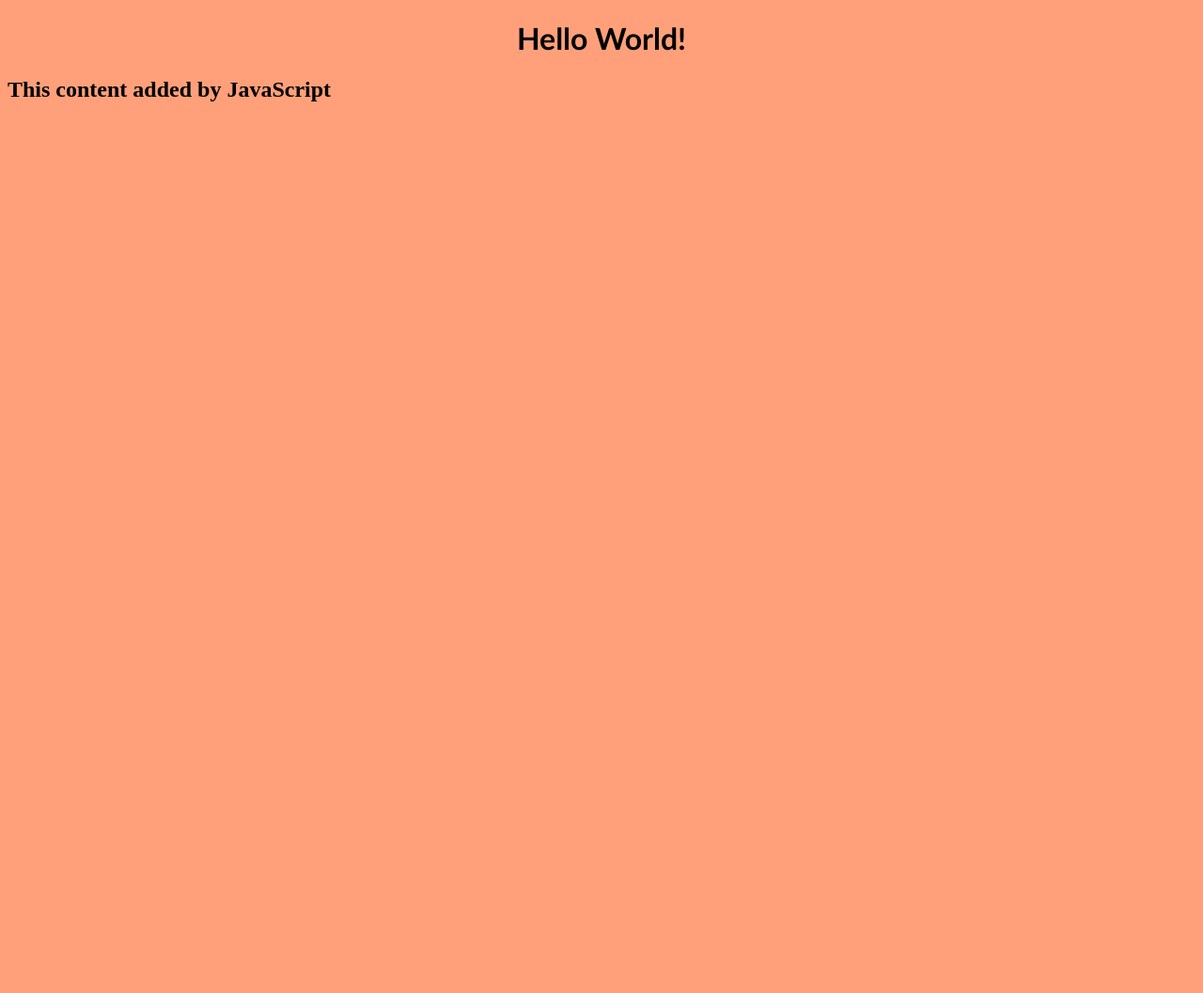
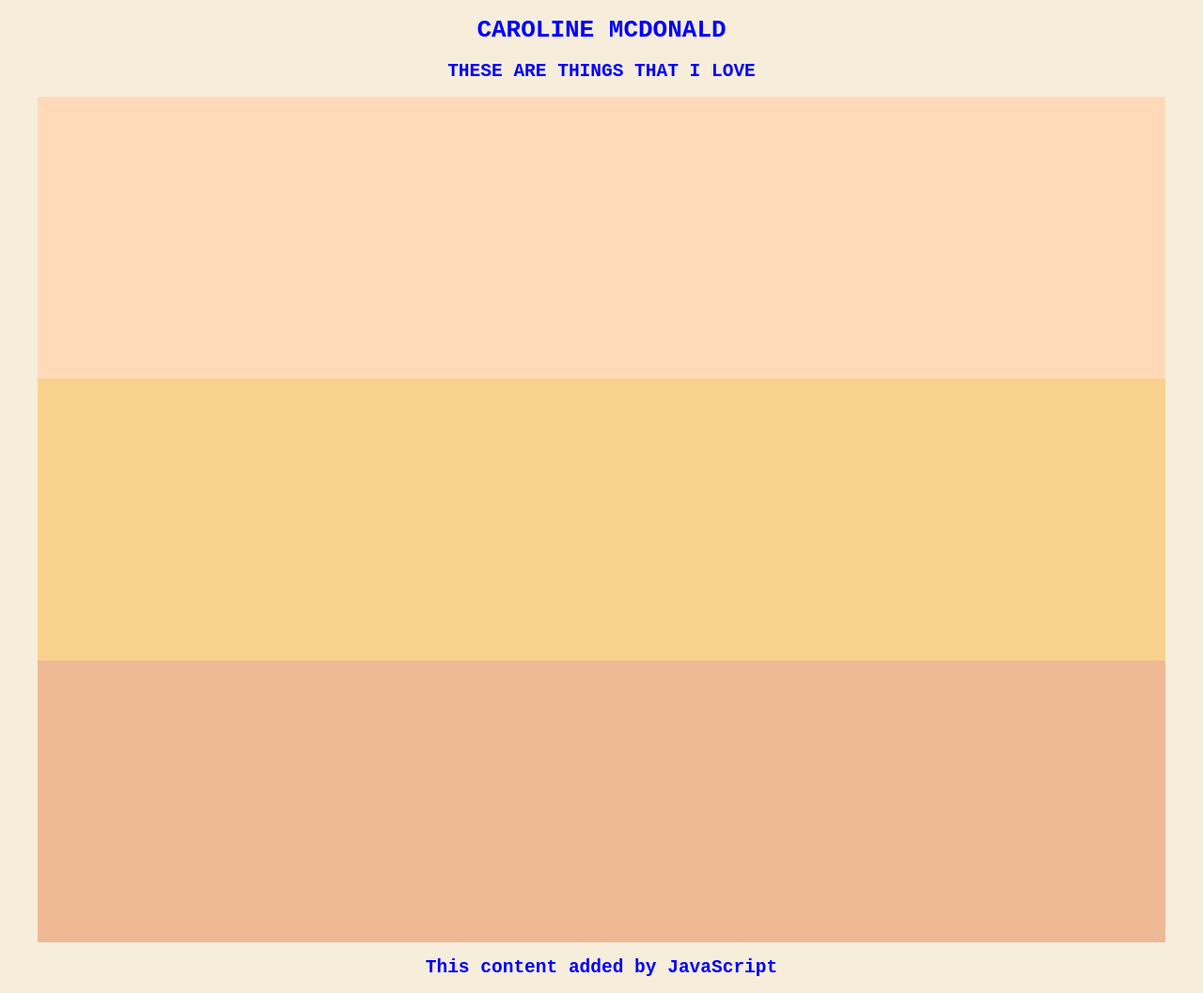
Before and after one commit to carolmcdon/my-personal-website, a plain HTML site: page index.html in a window 1280 px wide. Shown: the whole page at 94% size. Before the commit the page ends 800 px from the top, so only its background shows below. Drawn offline with Linux system fonts and the light colour scheme.

Commit message:
added rectangles, added rectangles

```diff
--- a/index.html
+++ b/index.html
@@ -5,7 +5,12 @@
         <title>My Personal Website</title>
     </head>
     <body>
-        <h1>Hello World!</h1>
+        <h1>CAROLINE MCDONALD</h1>
+        <h2>THESE ARE THINGS THAT I LOVE</h2>
+
+        <div class="rectangle"></div>
+        <div class="rectangle2"></div>
+        <div class="rectangle3"></div>
         <script src="script.js"></script>
     </body>
 </html>
--- a/style.css
+++ b/style.css
@@ -1,8 +1,31 @@
 body {
-    background-color:lightsalmon;
+    background-color:rgb(246, 237, 219);
 }
 
-h1 {
+h1, h2 {
     text-align: center;
-    font-family: 'Gill Sans';
+    font-size: x-larger;
+    color: blue;
+    font-family: monospace;
 }
+
+.rectangle {
+    height: 300px;
+    width: 1200px;
+    background-color: peachpuff;
+    margin: 0 auto;
+}
+
+.rectangle2 {
+    height: 300px;
+    width: 1200px;
+    background-color: rgb(248, 210, 140);
+    margin: 0 auto;
+}
+
+.rectangle3 {
+    height: 300px;
+    width: 1200px;
+    background-color: rgb(240, 185, 149);
+    margin: 0 auto;
+}
```
